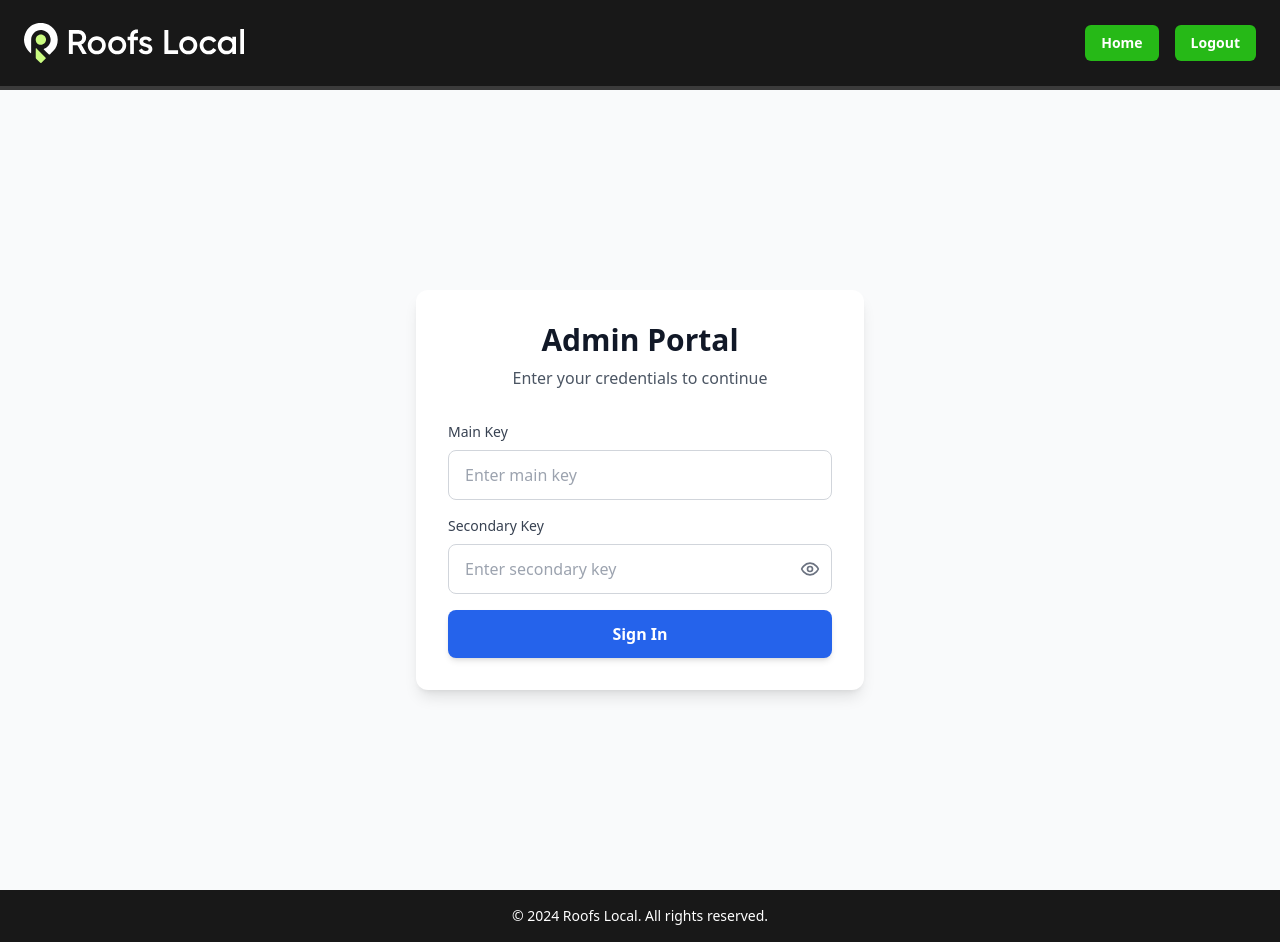
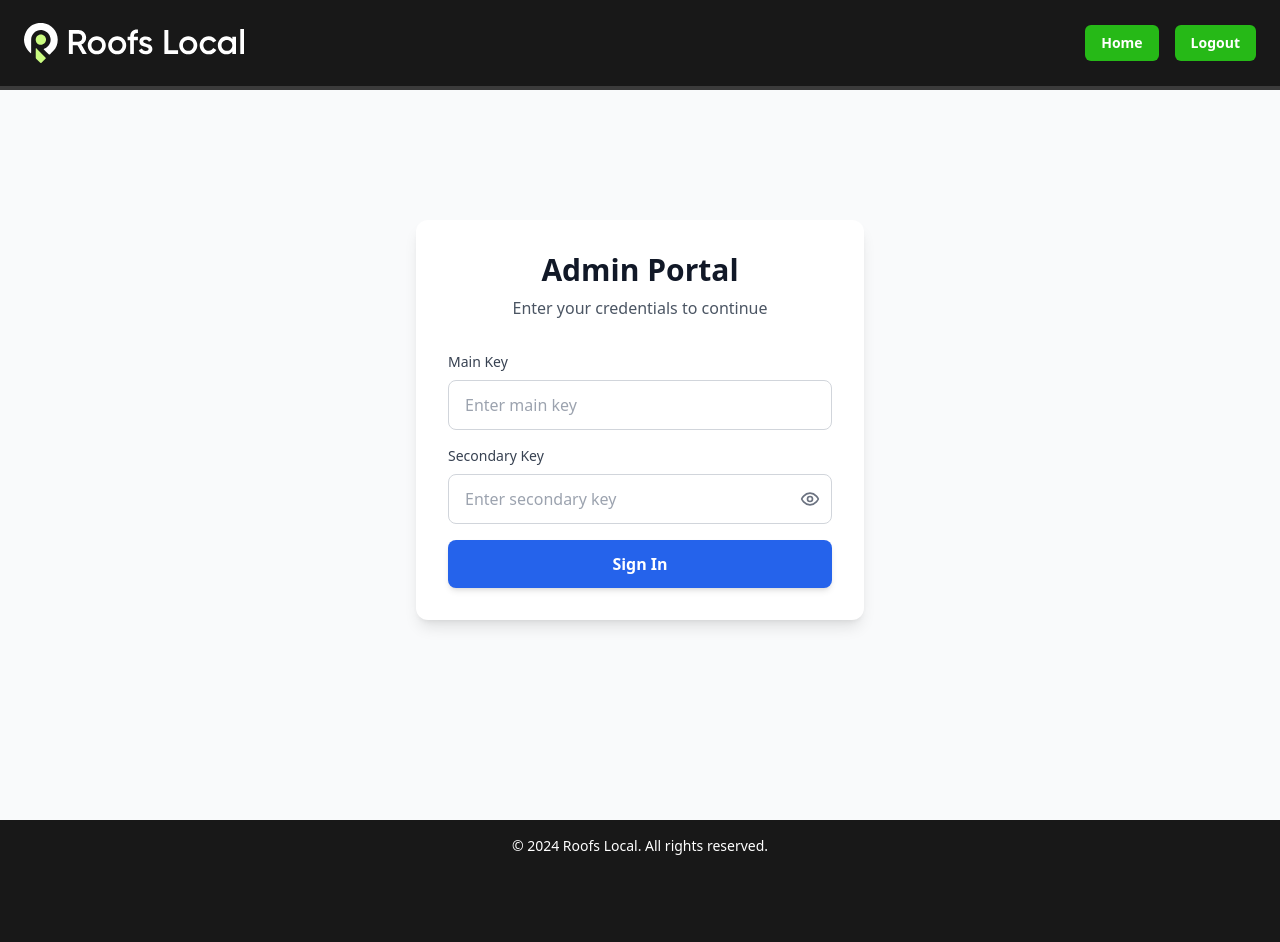
Before and after one commit to Salty-s-Media/RoofsLocal, a Next.js app: page /admin in a window 1280 px wide. After the commit the page ends 872 px from the top, so only its background shows below. Built offline with nearby package versions, Linux system fonts and the light colour scheme.

Commit message:
faet: lint

```diff
--- a/src/pages/admin.tsx
+++ b/src/pages/admin.tsx
@@ -246,7 +246,7 @@ export default function Admin() {
       )}
 
       {!authed ? (
-        <div className="min-h-screen flex items-center justify-center px-4">
+        <div className="min-h-screen mt-[-70px] flex items-center justify-center px-4">
           <div className="bg-white p-8 rounded-xl shadow-lg w-full max-w-md">
             <div className="text-center mb-8">
               <h1 className="text-3xl font-bold text-gray-900 mb-2">Admin Portal</h1>
@@ -279,7 +279,7 @@ export default function Admin() {
                     type={show ? 'text' : 'password'}
                     maxLength={30}
                     placeholder="Enter secondary key"
-                    className="w-full px-4 py-3 border border-gray-300 rounded-lg focus:outline-none focus:ring-2 focus:ring-blue-500 focus:border-transparent transition"
+                    className="w-full px-4 py-3 border text-blk border-gray-300 rounded-lg focus:outline-none focus:ring-2 focus:ring-blue-500 focus:border-transparent transition"
                   />
                   <button
                     type="button"
```
